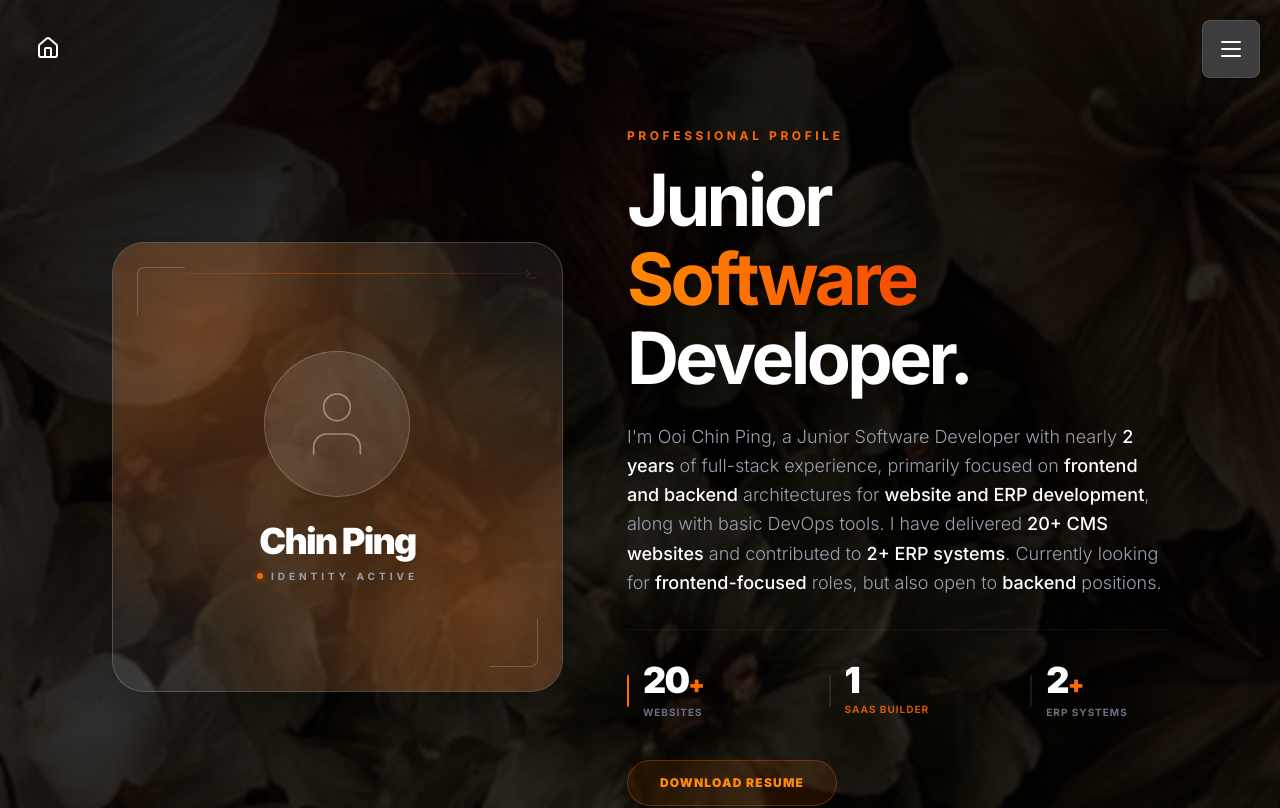
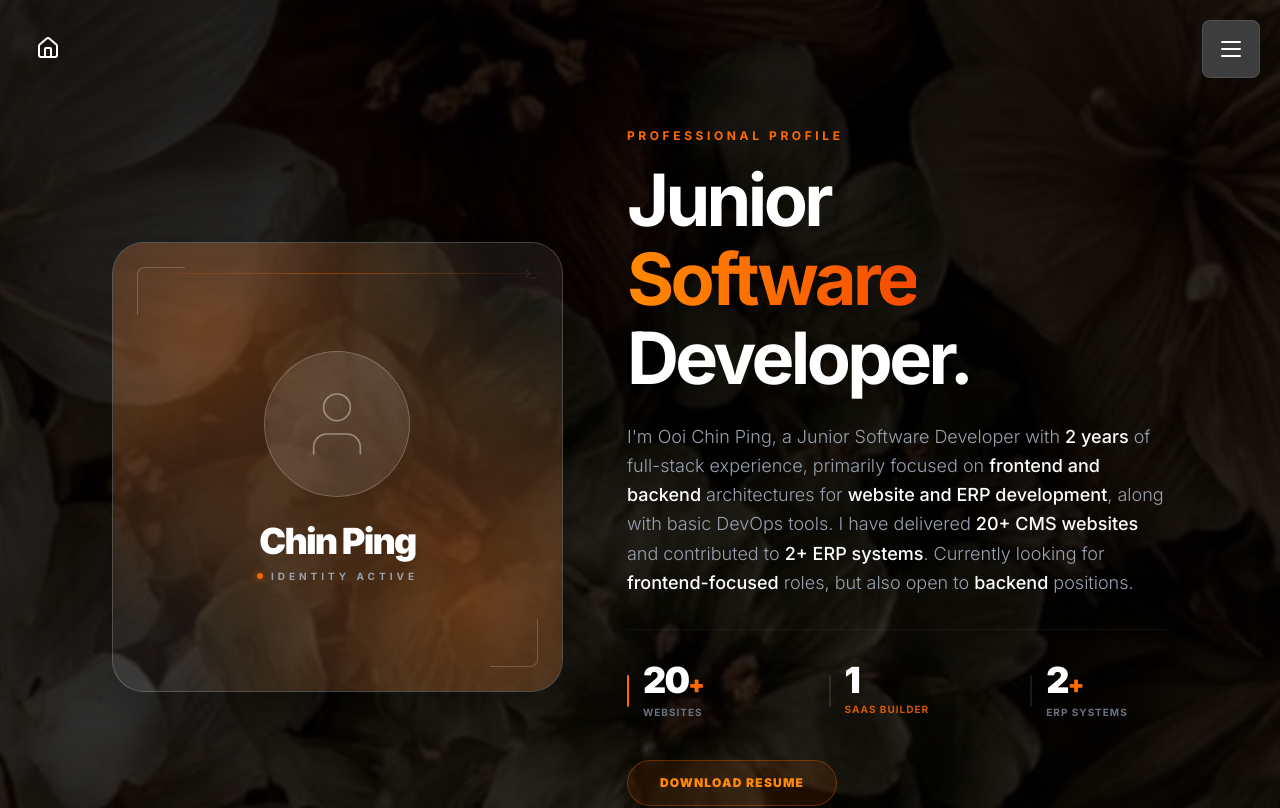
Before and after one commit to chinping-ooi/portfolio, a Next.js app: page /about in a window 1280 px wide. Shown: the top 808 px of the page. Built offline with nearby package versions, Linux system fonts and the light colour scheme.

Commit message:
remove nearly

```diff
--- a/app/about/page.tsx
+++ b/app/about/page.tsx
@@ -86,7 +86,7 @@ export default function About() {
                 <span className="text-transparent bg-clip-text bg-gradient-to-r from-orange-400 to-orange-600">Software</span> Developer.
               </h1>
               <p className="text-base md:text-lg text-gray-400 leading-relaxed font-light max-w-xl">
-                I'm Ooi Chin Ping, a Junior Software Developer with nearly <span className="text-white font-medium"> 2 years</span> of full-stack experience, primarily focused on <span className="text-white font-medium">frontend and backend</span> architectures for <span className="text-white font-medium">website and ERP development</span>, along with basic DevOps tools. I have delivered <span className="text-white font-medium">20+ CMS websites</span> and contributed to <span className="text-white font-medium">2+ ERP systems</span>.
+                I'm Ooi Chin Ping, a Junior Software Developer with <span className="text-white font-medium"> 2 years</span> of full-stack experience, primarily focused on <span className="text-white font-medium">frontend and backend</span> architectures for <span className="text-white font-medium">website and ERP development</span>, along with basic DevOps tools. I have delivered <span className="text-white font-medium">20+ CMS websites</span> and contributed to <span className="text-white font-medium">2+ ERP systems</span>.
                 Currently looking for <span className="text-white font-medium">frontend-focused</span> roles, but also open to <span className="text-white font-medium">backend</span> positions.
               </p>
             </div>
--- a/app/page.tsx
+++ b/app/page.tsx
@@ -33,7 +33,7 @@ export default function Home() {
         </div>
 
         <p className="text-base md:text-lg text-gray-300 max-w-2xl mx-auto mb-8 md:mb-10 leading-relaxed font-light animate-fade-in [animation-delay:400ms]">
-          Junior Software Developer with nearly <span className="text-white font-medium"> 2 years</span> of full-stack experience.
+          Junior Software Developer with <span className="text-white font-medium"> 2 years</span> of full-stack experience.
           Primarily focused on <span className="text-white font-medium">frontend and backend</span> for <span className="text-white font-medium">website and ERP development</span>, building and delivering <span className="text-white font-medium">20+ CMS websites</span> and reliable enterprise applications.
         </p>
 
```
